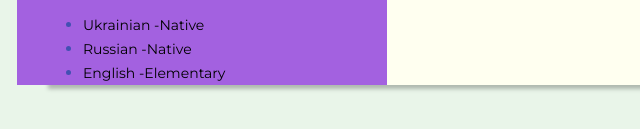
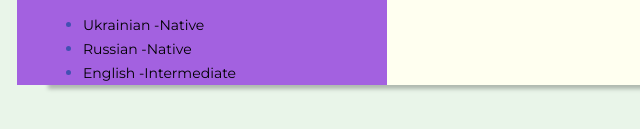
Before and after one commit to neverm8re/resume, a plain HTML site: page index.html in a window 1280 px wide. Shown: the part 1387-1516 px from the top of the page, 0-640 px from the left. Drawn offline with Linux system fonts and the light colour scheme.

Commit message:
Update index.html

```diff
--- a/index.html
+++ b/index.html
@@ -260,7 +260,7 @@
 						</li>
 						<li class="soft-list-sp">
 							<span class="language">English - </span
-							><span class="soft-list-text-add">Elementary</span>
+							><span class="soft-list-text-add">Intermediate</span>
 						</li>
 					</ul>
 				</div>
```
